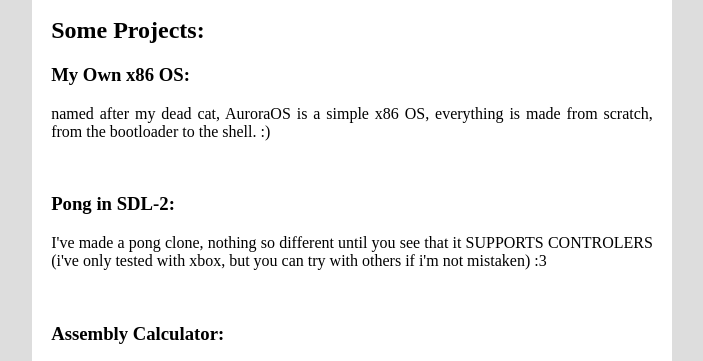
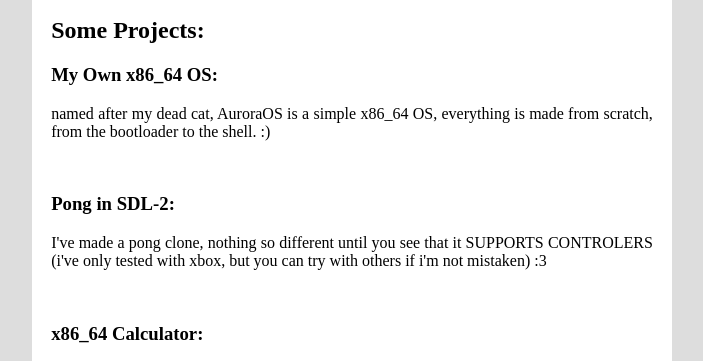
Before and after one commit to fic-fabrica-de-software/construindo-o-portfolio-frohlich-pedro, a plain HTML site: page index.html in a window 1280 px wide. Shown: the part 580-941 px from the top of the page, without its empty margins (288-991 px from the left). Drawn offline with Linux system fonts and the light colour scheme.

Commit message:
update - index.html

```diff
--- a/index.html
+++ b/index.html
@@ -35,13 +35,13 @@
         </div>
         <div>
             <h2>Some Projects:</h2>
-            <h3>My Own x86 OS:</h3>
-            <p>named after my dead cat, AuroraOS is a simple x86 OS, everything is made from scratch, from the bootloader to the shell. :)</p>
+            <h3>My Own x86_64 OS:</h3>
+            <p>named after my dead cat, AuroraOS is a simple x86_64 OS, everything is made from scratch, from the bootloader to the shell. :)</p>
             <br>
             <h3>Pong in SDL-2:</h3>
             <p>I've made a pong clone, nothing so different until you see that it SUPPORTS CONTROLERS (i've only tested with xbox, but you can try with others if i'm not mistaken) :3</p>
             <br>
-            <h3>Assembly Calculator:</h3>
+            <h3>x86_64 Calculator:</h3>
             <p>Sometimes you just get bored, then you start learning assembly (x86_64), and then a little flame sparkles: "I can make a calculator!", and then BOOM, x86_64 assembly calculator</p>
             <br>
             <h3>Quick Reminder:</h3>
```
